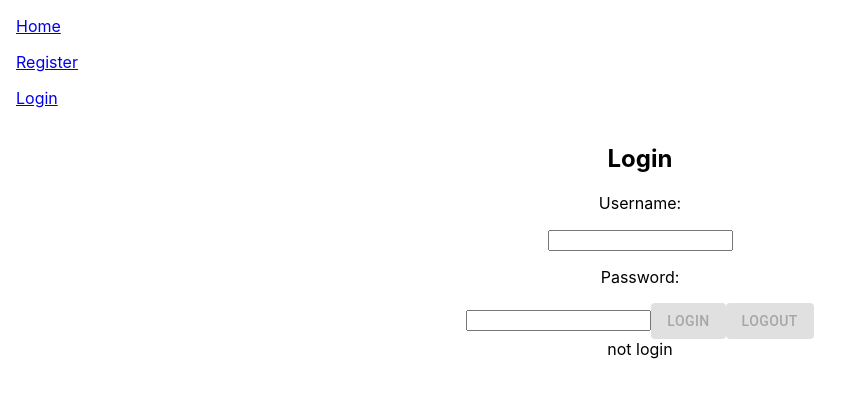
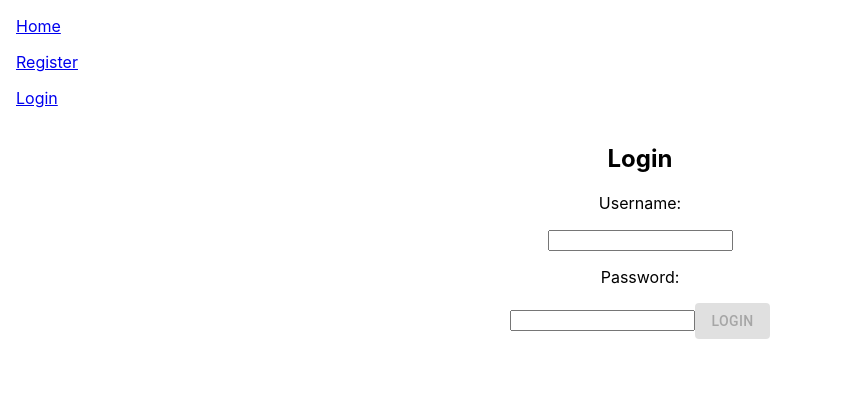
Before and after one commit to paying4529-zz/web-project, a React (Create React App) app in the folder frontend/: page /login in a window 1280 px wide. Shown: the top 398 px of the page, without its empty margins (0-861 px from the left). Built offline with nearby package versions, Linux system fonts and the light colour scheme.

Commit message:
user router

```diff
--- a/frontend/src/App.js
+++ b/frontend/src/App.js
@@ -2,7 +2,7 @@ import './App.css';
 import { clickToGet, newuser, userlogin } from './axios'
 import React, { useState } from 'react'
 import Select from "react-select"
-import { BrowserRouter as Router, Switch, Route, Link } from "react-router-dom";
+import { BrowserRouter as Router, Switch, Route, Link, useParams, Redirect } from "react-router-dom";
 import { Button, List, ListItem} from '@material-ui/core';
 function Register(){
   const [clicked, setClick] = useState(false)
@@ -51,8 +51,17 @@ function Login(){
   const [loginSuccess, setLogin] = useState(false)
   const [username, setName] = useState("")
   const [password, setpwd] = useState("")
+  const setLogout = ()=> setLogin(false)
   return (
+    <Router>
+      {loginSuccess?(
         <div className="App">
+          <Redirect to={"/"+username}/>
+          <Route path="/:username"><Userpage setLogout={setLogout}/></Route>
+        </div>
+      ):(
+        <div className="App">
+          <Redirect to="/login"/>
           <h2>Login</h2>
           <p>Username: </p>
           <input value={username}
@@ -69,15 +78,21 @@ function Login(){
                 if(msg.split(" ")[0] === 'correct'){ setLogin(true) }
               }}
             disabled={!password}>Login</Button>
-      <Button variant="contained"
-        onClick={async () => { setLogin(false) }}
-        disabled={!loginSuccess}>Logout</Button>
           {clicked? <div>{message}</div>:<></>}
-      {loginSuccess?<div>Hi, {username}</div>:<div>not login</div>}
-    </div>
+        </div>)}
+    </Router>
   )
 }
-
+function Userpage({setLogout}){
+  let { username } = useParams()
+  return(
+    <>
+      <h2>{username}'s userpage</h2>
+      <Button variant="contained"
+            onClick={setLogout}>Logout</Button>
+    </>
+  )
+}
 function Home(){
   const [clicked, setClick] = useState(false)
   const [message, setMsg] = useState("")
```
Also changed, not shown: 2 other files (tests, documents, lock files or other folders). Lines whose indentation alone changed are shown as unchanged.
